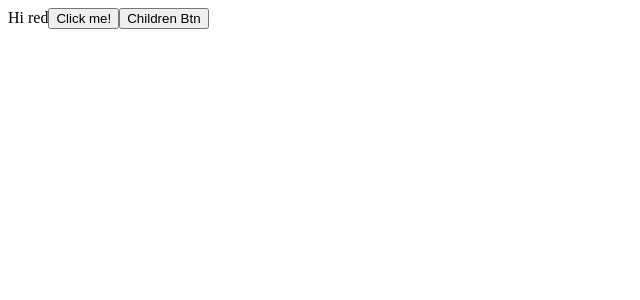
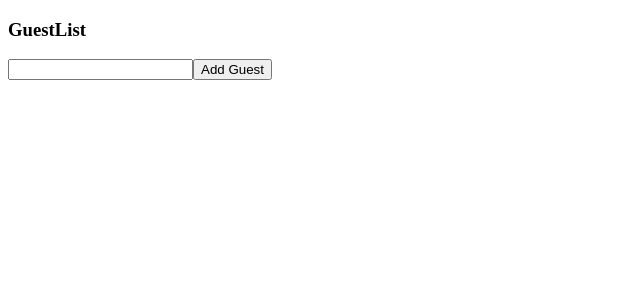
Before and after one commit to zhulinpinyu/typescript-my-action, a React (Create React App) app in the folder rts/: page / in a window 1280 px wide. Shown: the top 300 px of the page, without its empty margins (0-640 px from the left). Built offline with nearby package versions, Linux system fonts and the light colour scheme.

Commit message:
type interface with state

```diff
--- a/rts/src/index.tsx
+++ b/rts/src/index.tsx
@@ -1,9 +1,9 @@
 import ReactDOM from 'react-dom'
-import { Parent } from './props/Parent'
+import GuestList from "./state/GuestList";
 
 const App = () => {
   return <div>
-    <Parent/>
+    <GuestList/>
   </div>
 }
 
--- /dev/null
+++ b/rts/src/state/GuestList.tsx
@@ -0,0 +1,22 @@
+import { useState } from "react"
+
+const GuestList: React.FC = () => {
+  const [name, setName] = useState<string>('')
+  const [guests, setGuests] = useState<string[]>([])
+
+  const onClick = () => {
+    setName('')
+    setGuests([...guests, name])
+  }
+
+  return <div>
+    <h3>GuestList</h3>
+    {
+      guests.map(guest => <li key={guest}>{guest}</li>)
+    }
+    <input value={name} onChange={(e) => setName(e.target.value)}/>
+    <button onClick={onClick}>Add Guest</button>
+  </div>
+}
+
+export default GuestList
```
